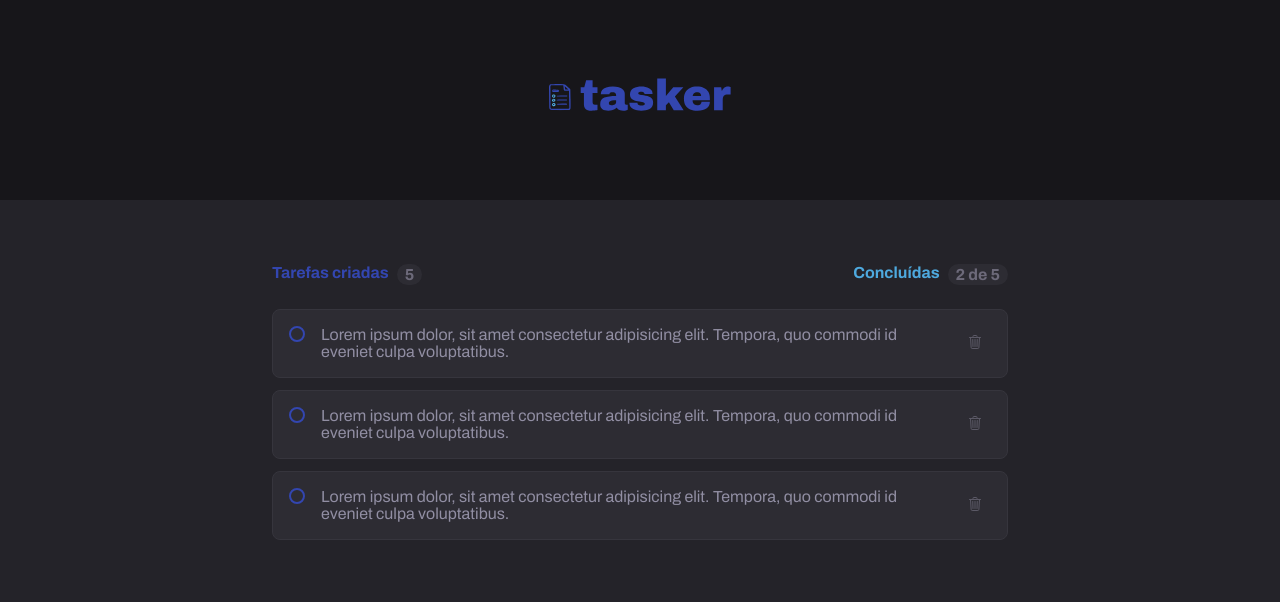
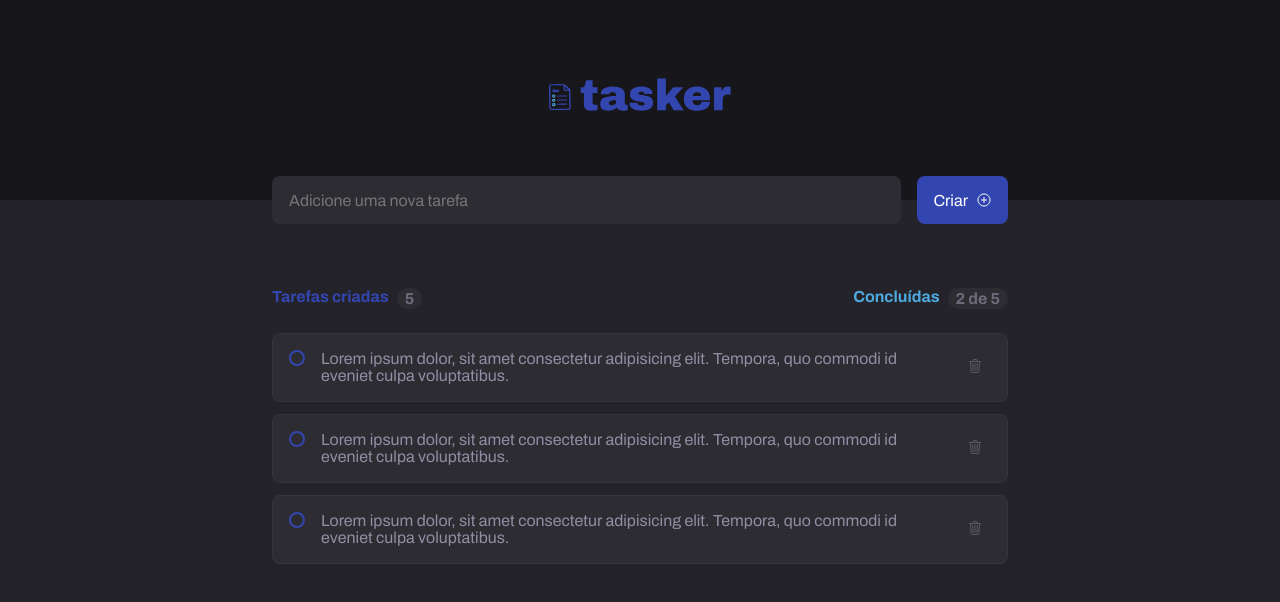
Before and after one commit to belapferreira/tasker, a React (Vite) app: page / in a window 1280 px wide. Shown: the top 602 px of the page. Built offline with nearby package versions, Linux system fonts and the light colour scheme.

Commit message:
feat: add new task elements

```diff
--- a/src/App.module.css
+++ b/src/App.module.css
@@ -12,6 +12,14 @@
   max-width: 46rem;
 }
 
+.newTask {
+  display: flex;
+
+  gap: 1rem;
+  width: 100%;
+  margin-top: -1.5rem;
+}
+
 .tasks {
   gap: 0.75rem;
   display: flex;
--- a/src/App.tsx
+++ b/src/App.tsx
@@ -1,4 +1,6 @@
 import { Task } from "./components/Task";
+import { Input } from "./components/Input";
+import { Button } from "./components/Button";
 import { Header } from "./components/Header";
 import { Summary } from "./components/Summary";
 // import { EmptyState } from "./components/EmptyState";
@@ -14,6 +16,12 @@ function App() {
 
       <main className={styles.main}>
         <div className={styles.content}>
+          <div className={styles.newTask}>
+            <Input />
+
+            <Button />
+          </div>
+
           <Summary />
 
           <div className={styles.tasks}>
--- /dev/null
+++ b/src/components/Button/index.tsx
@@ -0,0 +1,12 @@
+import { IoAddCircleOutline } from "react-icons/io5";
+
+import styles from "./styles.module.css";
+
+export const Button = () => {
+  return (
+    <button className={styles.button}>
+      Criar
+      <IoAddCircleOutline />
+    </button>
+  );
+};
--- /dev/null
+++ b/src/components/Button/styles.module.css
@@ -0,0 +1,19 @@
+.button {
+  all: unset;
+
+  display: flex;
+  align-items: center;
+  transition: all 0.5s;
+
+  gap: 0.5rem;
+  height: 3rem;
+  padding: 0 1rem;
+  cursor: pointer;
+  border-radius: 8px;
+  color: var(--white);
+  background: var(--blue-500);
+}
+
+.button:hover {
+  background: var(--blue-600);
+}
--- /dev/null
+++ b/src/components/Input/index.tsx
@@ -0,0 +1,7 @@
+import styles from "./styles.module.css";
+
+export const Input = () => {
+  return (
+    <input placeholder="Adicione uma nova tarefa" className={styles.input} />
+  );
+};
--- /dev/null
+++ b/src/components/Input/styles.module.css
@@ -0,0 +1,15 @@
+.input {
+  width: 100%;
+  height: 3rem;
+  padding: 1rem;
+
+  border-radius: 8px;
+  color: var(--gray-100);
+  background: var(--gray-700);
+  border: 1px solid transparent;
+}
+
+.input:focus,
+.input:focus-within {
+  border-color: var(--blue-500);
+}
--- a/src/global.css
+++ b/src/global.css
@@ -1,6 +1,7 @@
 :root {
   --white: #ffffff;
   --blue-500: #3346b0;
+  --blue-600: #2c3c96;
   --blue-secondary: #4ea9de;
 
   --text: #e7e6eb;
```
